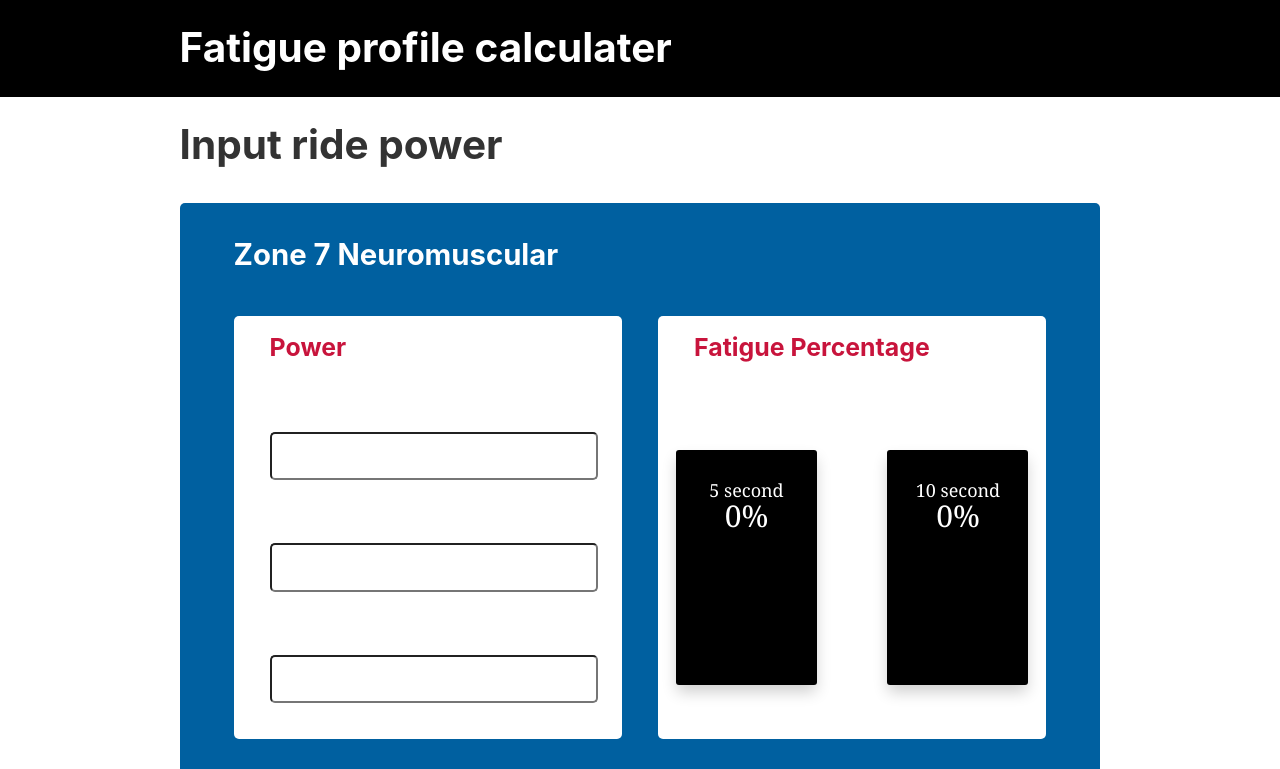
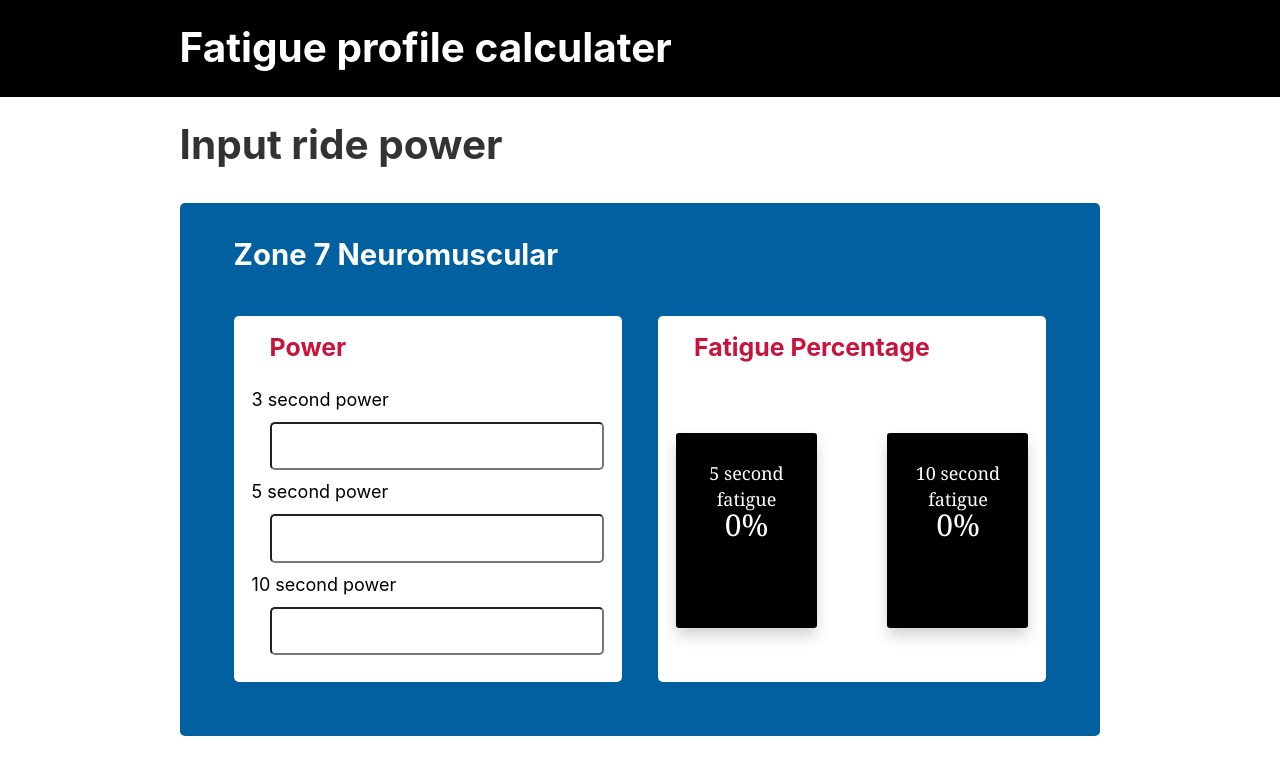
Before and after one commit to instant-coffee/snotrocket, a Gatsby site: page / in a window 1280 px wide. Shown: the top 769 px of the page. Built offline with nearby package versions, Linux system fonts and the light colour scheme; Gatsby itself is replaced by a stand-in of ours.

Commit message:
More tweaks to PowerForm

```diff
--- a/src/components/powerForm/form.css
+++ b/src/components/powerForm/form.css
@@ -14,8 +14,14 @@
   padding: 1rem;
   border-radius: 5px;
 }
+
+.container__power-inputs {
+  display: grid;
+  grid-column: auto;
+}
+
 .container__power-inputs > label {
-  color: #fff;
+  color: #000;
   font-family: -apple-system, BlinkMacSystemFont, 'Segoe UI', Roboto, Oxygen, Ubuntu, Cantarell, 'Open Sans', 'Helvetica Neue', sans-serif;
   margin-right: 1rem;
 }
@@ -23,7 +29,8 @@
 .container__power-inputs > label > input {
   padding: 0.5rem 1rem;
   border-radius: 5px;
-  margin: 1rem;
+  margin: 0.5rem 1rem;
+  width: 100%;
 }
 
 .container__power {
@@ -77,3 +84,7 @@
 .title {
   color: #C8143C;
 }
+
+/* label {
+  color: #000;
+} */
--- a/src/components/powerForm/powerForm.js
+++ b/src/components/powerForm/powerForm.js
@@ -60,8 +60,8 @@ class PowerForm extends React.Component {
               </div>
               <div className="container__fatigue-values">
                 <h3 className="title fatigue-title">Fatigue Percentage</h3>
-                <ScoreValue percentage={this.state.fatigueVarienceA} title="5 second" />
-                <ScoreValue percentage={this.state.fatigueVarienceB} title="10 second" />
+                <ScoreValue percentage={this.state.fatigueVarienceA} title="5 second fatigue" />
+                <ScoreValue percentage={this.state.fatigueVarienceB} title="10 second fatigue" />
               </div>
             </div>
           </div>
--- a/src/components/scoreBlock/index.js
+++ b/src/components/scoreBlock/index.js
@@ -19,12 +19,24 @@ class ScoreValue extends React.Component {
   }
 
   toggleScoreValue(value) {
-    this.state.score === value ? this.setState({score: ""}) : this.setState({score: value})
+    let newValue = this.whatIsScore(value)
+    this.state.score === newValue ? this.setState({score: ""}) : this.setState({score: newValue})
+  }
+
+  whatIsScore = ( percentage ) => {
+    if (percentage <= 5){
+      return "WAA"
+    } else if ( (percentage > 5 ) && (percentage <= 10) ) {
+      return "AA"
+    }
+    else {
+      return "WBA"
+    }
   }
 
   render() {
     return (
-      <div className={scoreBlock.container__score} onClick={ () => this.toggleScoreValue("WAA") }>
+      <div className={scoreBlock.container__score} onClick={ () => this.toggleScoreValue(this.state.percentage) }>
         <div className={scoreBlock.title}>{ this.props.title }</div>
         <div className={scoreBlock.percentage}>{ formatP(this.state.percentage) }</div>
         <div className={scoreBlock.scoreValue}>{ this.state.score }</div>
```
